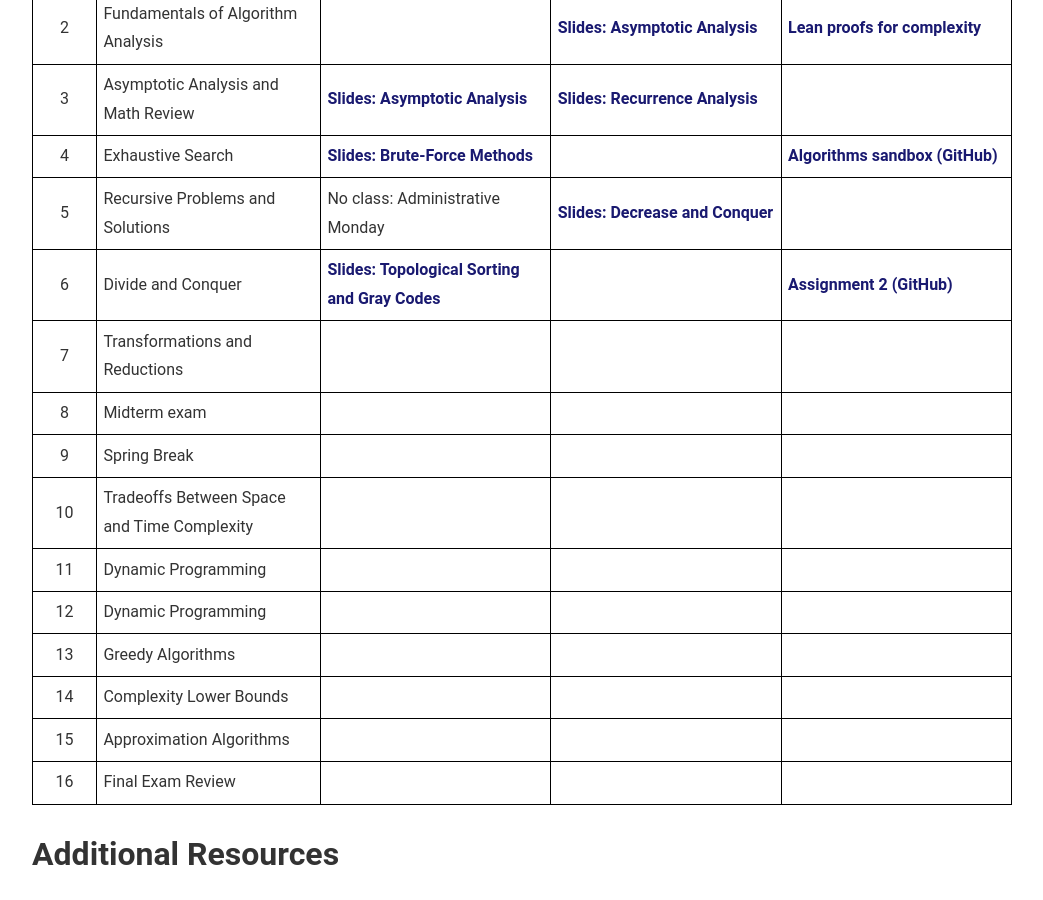
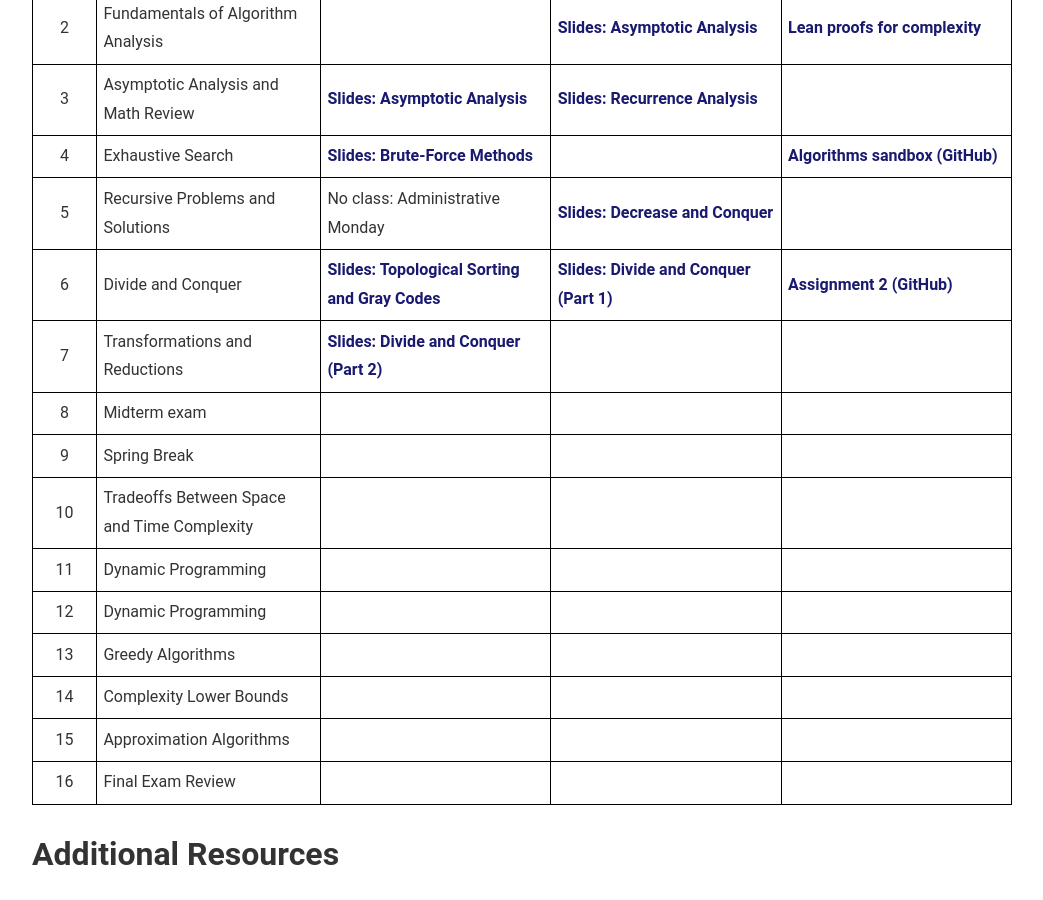
Before and after one commit to RichardKelley/richardkelley.github.io, a Jekyll site: the page built from csc411.md, in a window 1280 px wide and 900 px high, scrolled down 838 px. Shown: the whole window, without its empty margins (118-1161 px from the left). Built offline with Jekyll 4.4.1, drawn with Linux system fonts in a browser that asks for light colours.

Commit message:
Added 411 divide and conquer slides.

```diff
--- a/csc411.md
+++ b/csc411.md
@@ -89,7 +89,9 @@ Day/Time: Tue/Thu 2:10 PM - 3:25 PM
       <td style="border: 1px solid #000; padding: 0.4em;">
         <a href="/CSC411_slides/topo-sort-gray-code.pdf" target="_blank">Slides: Topological Sorting and Gray Codes</a>
       </td>
-      <td style="border: 1px solid #000; padding: 0.4em;"></td>
+      <td style="border: 1px solid #000; padding: 0.4em;">
+        <a href="/CSC411_slides/divide-and-conquer.pdf" target="_blank">Slides: Divide and Conquer (Part 1)</a>
+      </td>
       <td style="border: 1px solid #000; padding: 0.4em;">
         <a href="https://github.com/RichardKelley-CUA/CSC411_assignment_2" target="_blank">Assignment 2 (GitHub)</a>
       </td>
@@ -97,7 +99,9 @@ Day/Time: Tue/Thu 2:10 PM - 3:25 PM
     <tr>
       <td style="border: 1px solid #000; padding: 0.4em; text-align: center; width: 4em;">7</td>
       <td style="border: 1px solid #000; padding: 0.4em;">Transformations and Reductions</td>
-      <td style="border: 1px solid #000; padding: 0.4em;"></td>
+      <td style="border: 1px solid #000; padding: 0.4em;">
+        <a href="/CSC411_slides/divide-and-conquer-2.pdf" target="_blank">Slides: Divide and Conquer (Part 2)</a>
+      </td>
       <td style="border: 1px solid #000; padding: 0.4em;"></td>
       <td style="border: 1px solid #000; padding: 0.4em;"></td>
     </tr>
```
Also changed, not shown: 2 other files.
